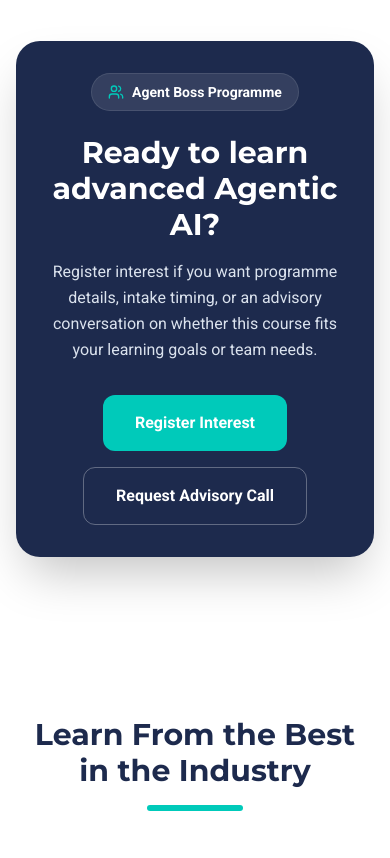
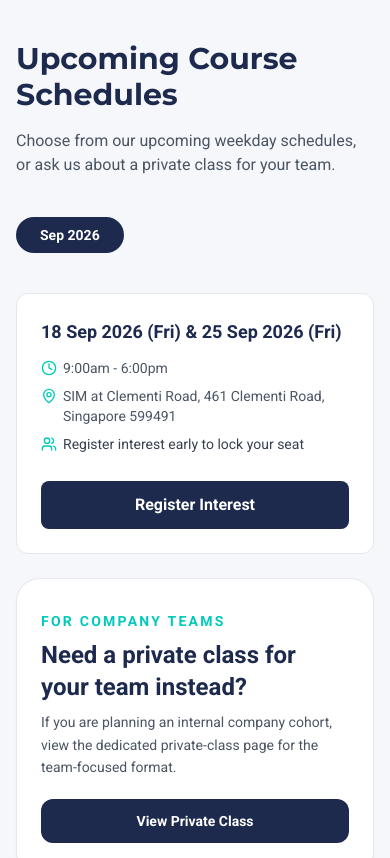
Before and after one commit to nexiuslabs/nexiusacademyskillsfuture, a React (Vite) app: page /courses/advanced-agentic-ai in a window 390 px wide. Shown: the part 9980-10838 px from the top of the page. Built offline with nearby package versions, Linux system fonts and the light colour scheme.

Commit message:
Add schedules to advanced course pages
Add a reusable schedule/private-class section to the advanced Agentic AI and business innovation course pages.

```diff
--- /dev/null
+++ b/components/courses/CourseScheduleSection.tsx
@@ -0,0 +1,117 @@
+import React, { useState } from 'react';
+import { Link } from 'react-router-dom';
+import { Clock, MapPin, Users } from 'lucide-react';
+import { openLeadModal } from '../../services/leadModal';
+
+type CourseScheduleSectionProps = {
+  page: string;
+  positionPrefix: string;
+};
+
+const ADVANCED_COURSE_SCHEDULES = [
+  {
+    month: 'Sep 2026',
+    dates: '18 Sep 2026 (Fri) & 25 Sep 2026 (Fri)',
+    time: '9:00am - 6:00pm',
+    venue: 'SIM at Clementi Road, 461 Clementi Road, Singapore 599491',
+  },
+];
+
+const CourseScheduleSection: React.FC<CourseScheduleSectionProps> = ({ page, positionPrefix }) => {
+  const months = Array.from(new Set(ADVANCED_COURSE_SCHEDULES.map((schedule) => schedule.month)));
+  const [selectedMonth, setSelectedMonth] = useState(months[0] ?? 'Sep 2026');
+  const filteredSchedules = ADVANCED_COURSE_SCHEDULES.filter((schedule) => schedule.month === selectedMonth);
+
+  return (
+    <section id="schedule" className="bg-neutral py-20">
+      <div className="mx-auto max-w-6xl px-4 sm:px-6 lg:px-8">
+        <h2 className="mb-4 font-heading text-3xl font-bold text-primary">Upcoming Course Schedules</h2>
+        <p className="mb-10 text-gray-600">Choose from our upcoming weekday schedules, or ask us about a private class for your team.</p>
+
+        <div className="mb-8 flex gap-2 overflow-x-auto pb-2">
+          {months.map((month) => (
+            <button
+              key={month}
+              type="button"
+              onClick={() => setSelectedMonth(month)}
+              aria-pressed={selectedMonth === month}
+              className={`whitespace-nowrap rounded-full px-6 py-2 text-sm font-bold transition-colors ${
+                selectedMonth === month
+                  ? 'bg-primary text-white'
+                  : 'bg-white text-gray-500 hover:bg-gray-100 hover:text-primary'
+              }`}
+            >
+              {month}
+            </button>
+          ))}
+        </div>
+
+        <div className="space-y-6">
+          {filteredSchedules.map((schedule) => (
+            <div
+              key={`${schedule.month}-${schedule.dates}`}
+              className="flex flex-col justify-between gap-6 rounded-xl border border-gray-200 bg-white p-6 transition-all hover:border-accent hover:shadow-md md:flex-row md:items-center"
+            >
+              <div className="space-y-3">
+                <div className="flex flex-wrap items-center gap-2 text-lg font-bold text-primary">
+                  {schedule.dates}
+                </div>
+
+                <div className="space-y-2 text-sm text-gray-600">
+                  <div className="flex items-center gap-1.5">
+                    <Clock size={16} className="text-accent" />
+                    <span>{schedule.time}</span>
+                  </div>
+                  <div className="flex items-start gap-1.5">
+                    <MapPin size={16} className="mt-0.5 shrink-0 text-accent" />
+                    <span>{schedule.venue}</span>
+                  </div>
+                  <div className="inline-flex items-center gap-1.5 text-gray-700">
+                    <Users size={16} className="text-accent" />
+                    <span>Register interest early to lock your seat</span>
+                  </div>
+                </div>
+              </div>
+
+              <div className="shrink-0">
+                <button
+                  type="button"
+                  onClick={() =>
+                    openLeadModal('course_page_cta', 'reserve_seat', {
+                      page,
+                      position: `${positionPrefix}_schedule_register_interest`,
+                      ctaLabel: 'register_interest',
+                    })
+                  }
+                  className="inline-block w-full rounded-lg bg-primary px-6 py-3 text-center font-bold text-white transition-colors hover:bg-blue-900 md:w-auto"
+                >
+                  Register Interest
+                </button>
+              </div>
+            </div>
+          ))}
+
+          <div className="rounded-3xl border border-primary/10 bg-white px-6 py-8 shadow-sm md:px-8">
+            <div className="grid gap-5 md:grid-cols-[1fr,auto] md:items-center">
+              <div>
+                <div className="mb-2 text-sm font-bold uppercase tracking-[0.16em] text-accent">For Company Teams</div>
+                <h3 className="text-2xl font-bold text-primary">Need a private class for your team instead?</h3>
+                <p className="mt-2 text-sm leading-relaxed text-gray-600">
+                  If you are planning an internal company cohort, view the dedicated private-class page for the team-focused format.
+                </p>
+              </div>
+              <Link
+                to="/private-class"
+                className="inline-flex items-center justify-center rounded-xl bg-primary px-6 py-3 text-sm font-bold text-white transition-colors hover:bg-blue-900"
+              >
+                View Private Class
+              </Link>
+            </div>
+          </div>
+        </div>
+      </div>
+    </section>
+  );
+};
+
+export default CourseScheduleSection;
--- a/pages/AgenticAIBusinessInnovationPage.tsx
+++ b/pages/AgenticAIBusinessInnovationPage.tsx
@@ -6,6 +6,7 @@ import Footer from '../components/home/Footer';
 import AIAnswerBlocks from '../components/courses/AIAnswerBlocks';
 import Instructors from '../components/courses/Instructors';
 import CourseTestimonials from '../components/courses/CourseTestimonials';
+import CourseScheduleSection from '../components/courses/CourseScheduleSection';
 import { openLeadModal } from '../services/leadModal';
 
 const tpCourseUrl = 'https://www.tp.edu.sg/schools-and-courses/adult-learners/all-courses/short-courses/agentic-ai-driven-business-innovation-for-productivity--strategies-for-the-frontier-firm.html';
@@ -135,6 +136,7 @@ const AgenticAIBusinessInnovationPage: React.FC = () => (
             <a href="#audience" className="hover:text-accent">Audience</a>
             <a href="#learn" className="hover:text-accent">What You'll Learn</a>
             <a href="#fees" className="hover:text-accent">Fees</a>
+            <a href="#schedule" className="hover:text-accent">Schedule</a>
             <a href="#contact" className="hover:text-accent">Contact</a>
           </nav>
           <button
@@ -490,6 +492,8 @@ const AgenticAIBusinessInnovationPage: React.FC = () => (
           </div>
         </section>
 
+        <CourseScheduleSection page="/courses/agentic-ai-business-innovation" positionPrefix="business_innovation" />
+
         <section className="bg-white py-20">
           <div className="mx-auto max-w-5xl px-4 sm:px-6 lg:px-8">
             <div className="rounded-3xl bg-primary p-8 text-center text-white shadow-2xl lg:p-12">
--- a/pages/FrontierFirmCoursePage.tsx
+++ b/pages/FrontierFirmCoursePage.tsx
@@ -5,6 +5,7 @@ import SEO from '../components/SEO';
 import Footer from '../components/home/Footer';
 import Instructors from '../components/courses/Instructors';
 import CourseTestimonials from '../components/courses/CourseTestimonials';
+import CourseScheduleSection from '../components/courses/CourseScheduleSection';
 import { openLeadModal } from '../services/leadModal';
 import ResponsiveImage from '../components/ResponsiveImage';
 import AIAnswerBlocks from '../components/courses/AIAnswerBlocks';
@@ -136,6 +137,7 @@ const FrontierFirmCoursePage: React.FC = () => {
               <a href="#overview" className="hover:text-accent">Overview</a>
               <a href="#curriculum" className="hover:text-accent">Curriculum</a>
               <a href="#pricing" className="hover:text-accent">Pricing</a>
+              <a href="#schedule" className="hover:text-accent">Schedule</a>
               <a href="#instructors" className="hover:text-accent">Instructors</a>
               <a href="#testimonials" className="hover:text-accent">Testimonials</a>
               <a href="#faq" className="hover:text-accent">FAQ</a>
@@ -565,6 +567,8 @@ const FrontierFirmCoursePage: React.FC = () => {
           </div>
         </section>
 
+        <CourseScheduleSection page="/courses/advanced-agentic-ai" positionPrefix="frontier_firm" />
+
         <section className="py-20 bg-white">
           <div className="max-w-5xl mx-auto px-4 sm:px-6 lg:px-8">
             <div className="bg-primary rounded-3xl p-8 lg:p-12 text-white text-center shadow-2xl">
```
